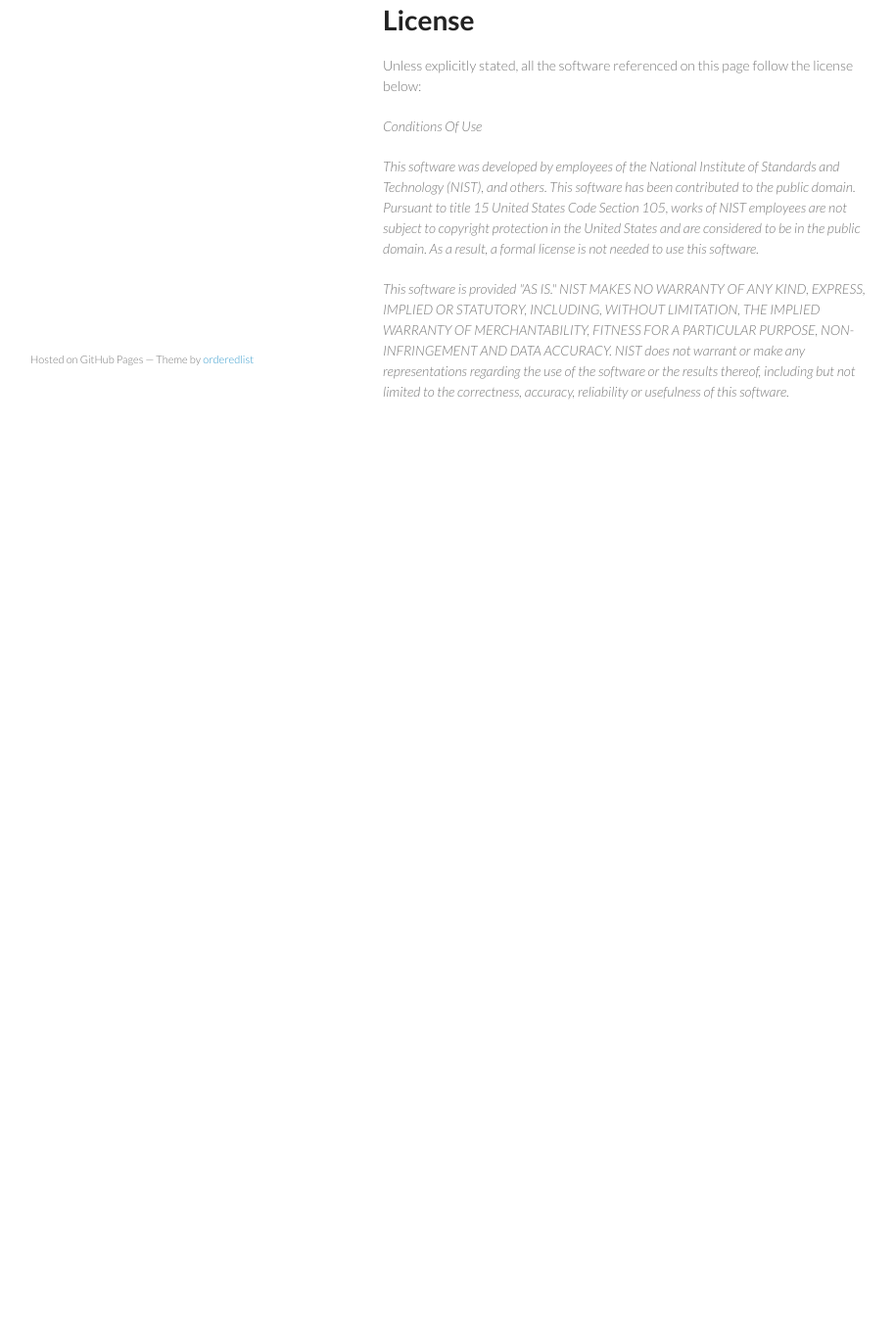
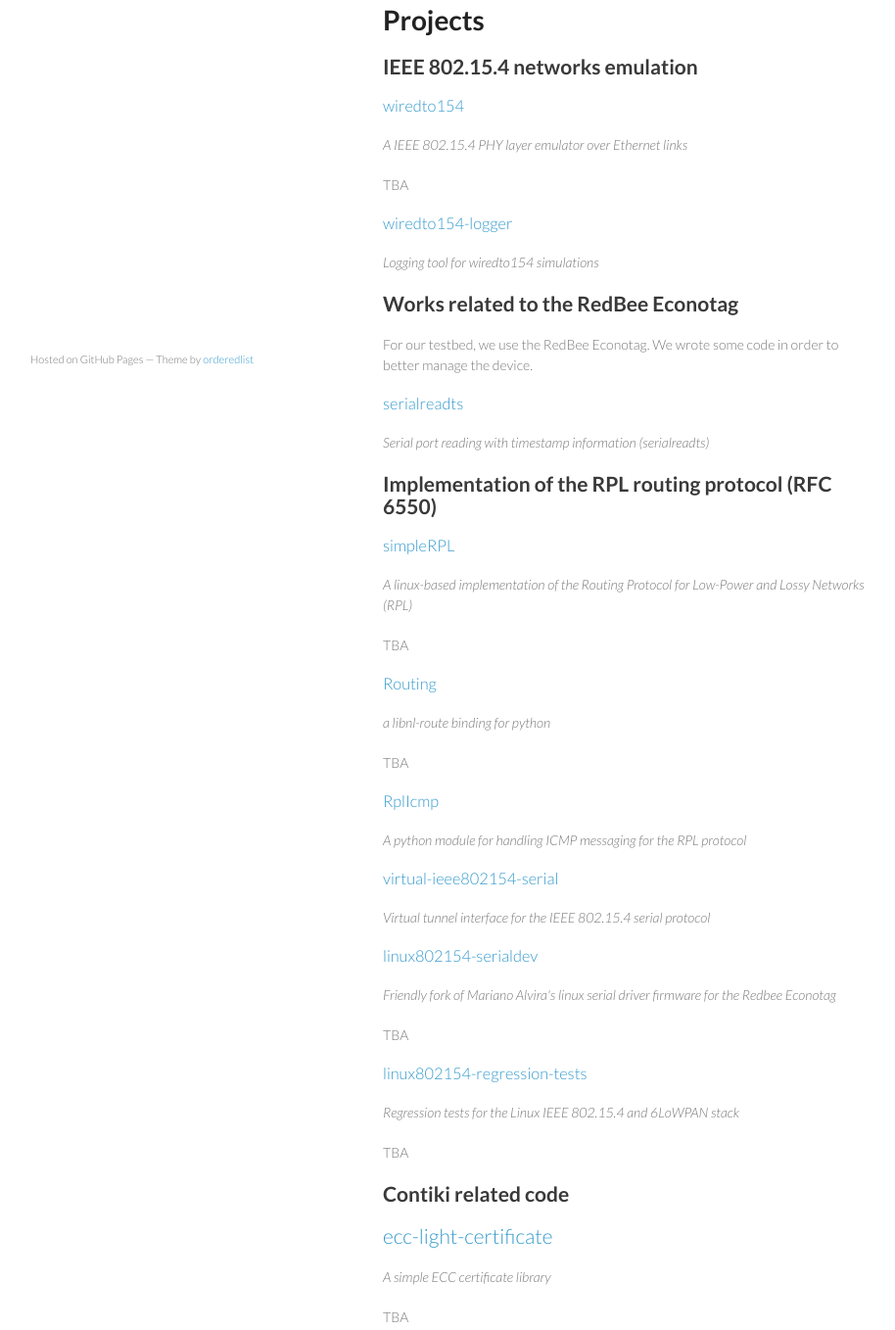
Before and after one commit to nist-emntg/nist-emntg.github.io, a plain HTML site: page index.html in a window 1280 px wide. Shown: the part 354-1712 px from the top of the page at 98% size, without its empty margins (179-1093 px from the left). Before the commit the page ends 834 px from the top, so only its background shows below. Drawn offline with Linux system fonts and the light colour scheme.

Commit message:
Replace master branch with page content via GitHub

```diff
--- a/index.html
+++ b/index.html
@@ -30,13 +30,102 @@
 Smargrid project with the Emering &amp; Mobile Network Techonologies group (EMNTG)
 at NIST.  We believe that sharing our code on GitHub we will make it more
 accessible and foster more contribution.  Because the code derives from our
-research, it should be considered as experimental. Also, some contribution are
-meant to be used together.</p>
+research, it should be considered as experimental and sometimes incomplete.
+Also, some contribution are meant to be used together.</p>
 
 <p>Please note that this page is not the official page of the Emerging &amp; Mobile
 Network Technologies group at NIST. It only presents a small subset of our
 group's contributions. People interested to find more about our group can go on
 <a href="http://www.nist.gov/itl/antd/emntg/index.cfm">our official website</a>.</p>
+
+<h1>
+<a name="projects" class="anchor" href="#projects"><span class="octicon octicon-link"></span></a>Projects</h1>
+
+<h2>
+<a name="ieee-802154-networks-emulation" class="anchor" href="#ieee-802154-networks-emulation"><span class="octicon octicon-link"></span></a>IEEE 802.15.4 networks emulation</h2>
+
+<h3>
+<a name="wiredto154" class="anchor" href="#wiredto154"><span class="octicon octicon-link"></span></a><a href="https://github.com/nist-emntg/wiredto154">wiredto154</a>
+</h3>
+
+<p><em>A IEEE 802.15.4 PHY layer emulator over Ethernet links</em></p>
+
+<p>TBA</p>
+
+<h3>
+<a name="wiredto154-logger" class="anchor" href="#wiredto154-logger"><span class="octicon octicon-link"></span></a><a href="https://github.com/nist-emntg/wiredto154-logger">wiredto154-logger</a>
+</h3>
+
+<p><em>Logging tool for wiredto154 simulations</em></p>
+
+<h2>
+<a name="works-related-to-the-redbee-econotag" class="anchor" href="#works-related-to-the-redbee-econotag"><span class="octicon octicon-link"></span></a>Works related to the RedBee Econotag</h2>
+
+<p>For our testbed, we use the RedBee Econotag. We wrote some code in order to better manage the device.</p>
+
+<h3>
+<a name="serialreadts" class="anchor" href="#serialreadts"><span class="octicon octicon-link"></span></a><a href="https://github.com/nist-emntg/serialreadts">serialreadts</a>
+</h3>
+
+<p><em>Serial port reading with timestamp information (serialreadts)</em></p>
+
+<h2>
+<a name="implementation-of-the-rpl-routing-protocol-rfc-6550" class="anchor" href="#implementation-of-the-rpl-routing-protocol-rfc-6550"><span class="octicon octicon-link"></span></a>Implementation of the RPL routing protocol (RFC 6550)</h2>
+
+<h3>
+<a name="simplerpl" class="anchor" href="#simplerpl"><span class="octicon octicon-link"></span></a><a href="https://github.com/nist-emntg/simpleRPL">simpleRPL</a>
+</h3>
+
+<p><em>A linux-based implementation of the Routing Protocol for Low-Power and Lossy Networks (RPL)</em></p>
+
+<p>TBA</p>
+
+<h3>
+<a name="routing" class="anchor" href="#routing"><span class="octicon octicon-link"></span></a><a href="https://github.com/nist-emntg/Routing">Routing</a>
+</h3>
+
+<p><em>a libnl-route binding for python</em></p>
+
+<p>TBA</p>
+
+<h3>
+<a name="rplicmp" class="anchor" href="#rplicmp"><span class="octicon octicon-link"></span></a><a href="https://github.com/nist-emntg/RplIcmp">RplIcmp</a>
+</h3>
+
+<p><em>A python module for handling ICMP messaging for the RPL protocol</em></p>
+
+<h3>
+<a name="virtual-ieee802154-serial" class="anchor" href="#virtual-ieee802154-serial"><span class="octicon octicon-link"></span></a><a href="https://github.com/nist-emntg/virtual-ieee802154-serial">virtual-ieee802154-serial</a>
+</h3>
+
+<p><em>Virtual tunnel interface for the IEEE 802.15.4 serial protocol</em></p>
+
+<h3>
+<a name="linux802154-serialdev" class="anchor" href="#linux802154-serialdev"><span class="octicon octicon-link"></span></a><a href="https://github.com/nist-emntg/linux802154-serialdev">linux802154-serialdev</a>
+</h3>
+
+<p><em>Friendly fork of Mariano Alvira's linux serial driver firmware for the Redbee Econotag</em></p>
+
+<p>TBA</p>
+
+<h3>
+<a name="linux802154-regression-tests" class="anchor" href="#linux802154-regression-tests"><span class="octicon octicon-link"></span></a><a href="https://github.com/nist-emntg/linux802154-regression-tests">linux802154-regression-tests</a>
+</h3>
+
+<p><em>Regression tests for the Linux IEEE 802.15.4 and 6LoWPAN stack</em></p>
+
+<p>TBA</p>
+
+<h2>
+<a name="contiki-related-code" class="anchor" href="#contiki-related-code"><span class="octicon octicon-link"></span></a>Contiki related code</h2>
+
+<h2>
+<a name="ecc-light-certificate" class="anchor" href="#ecc-light-certificate"><span class="octicon octicon-link"></span></a><a href="https://github.com/nist-emntg/ecc-light-certificate">ecc-light-certificate</a>
+</h2>
+
+<p><em>A simple ECC certificate library</em></p>
+
+<p>TBA</p>
 
 <h1>
 <a name="license" class="anchor" href="#license"><span class="octicon octicon-link"></span></a>License</h1>
```
Also changed, not shown: params.json (+1 -1 lines).
